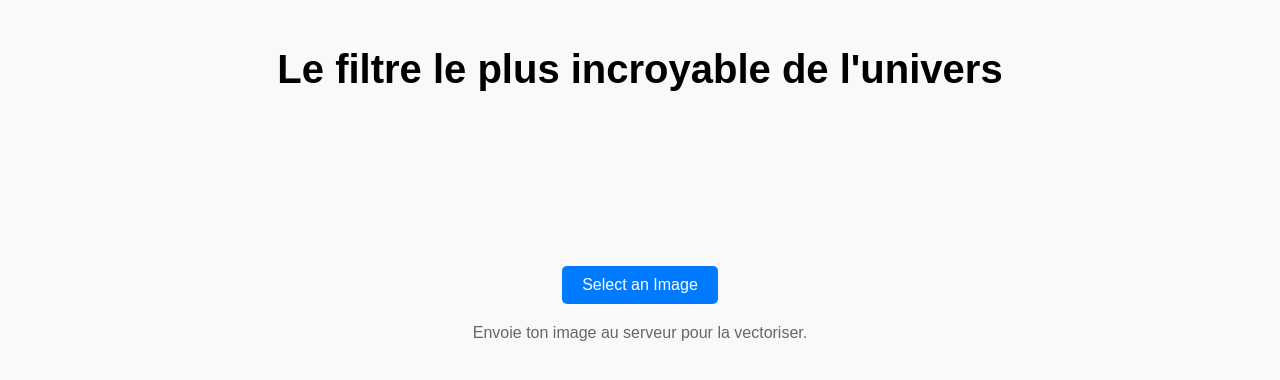
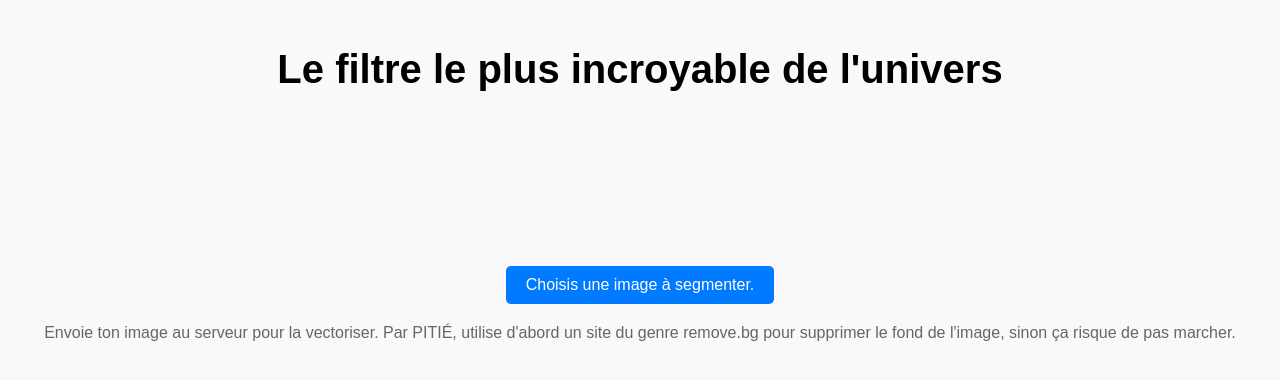
Before and after one commit to EstebanMateos/quelbeaufiltre, a React (Create React App) app: page / in a window 1280 px wide. Shown: the top 380 px of the page. Built offline with nearby package versions, Linux system fonts and the light colour scheme.

Commit message:
Added indications

```diff
--- a/package.json
+++ b/package.json
@@ -17,6 +17,7 @@
     "web-vitals": "^2.1.4"
   },
   "scripts": {
+    "predeploy": "echo 'https://wowquelbeaufiltre.lol' > build/CNAME",
 	"predeploy": "npm run build",
 	"deploy": "gh-pages -d build",
     "start": "react-scripts start",
--- a/src/App.js
+++ b/src/App.js
@@ -53,10 +53,10 @@ function App() {
         // Affichage de la zone d'upload tant qu'aucune image n'est sélectionnée
         <div className="upload-section">
           <label className="upload-button">
-            Select an Image
+            Choisis une image à segmenter.
             <input type="file" accept="image/*" onChange={handleFileChange} style={{ display: 'none' }} />
           </label>
-          <p className="explanation-text">Envoie ton image au serveur pour la vectoriser.</p>
+          <p className="explanation-text">Envoie ton image au serveur pour la vectoriser. Par PITIÉ, utilise d'abord un site du genre remove.bg pour supprimer le fond de l'image, sinon ça risque de pas marcher.</p>
         </div>
       ) : (
         // Affichage de la page de traitement lorsque l'image est sélectionnée
```
